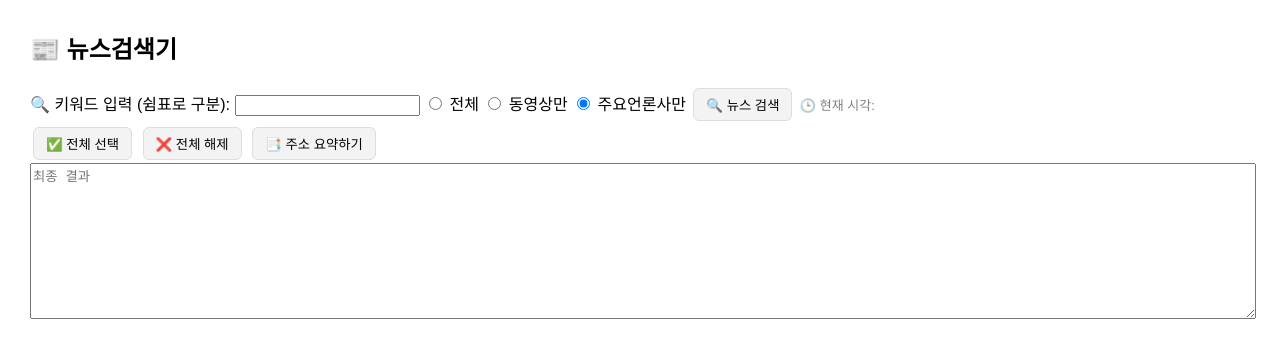
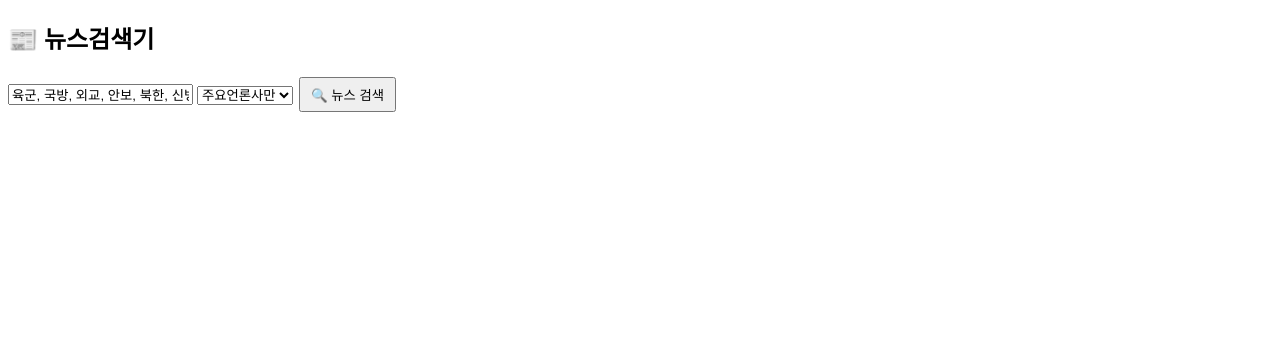
Before and after one commit to jecktya/naver-news-shortener, a FastAPI app: page / in a window 1280 px wide. Shown: the top 358 px of the page. Run offline with FastAPI, Linux system fonts and the light colour scheme.

Commit message:
Update news_search.html

```diff
--- a/templates/news_search.html
+++ b/templates/news_search.html
@@ -2,82 +2,78 @@
 <html lang="ko">
 <head>
     <meta charset="UTF-8">
-    <title>📰 뉴스검색기</title>
+    <title>뉴스검색기</title>
     <style>
-        body { font-family: "맑은 고딕", "Malgun Gothic", Arial, sans-serif; margin:30px;}
-        .btn { margin:3px; padding: 6px 12px; border-radius:6px; border:1px solid #ddd; background:#f3f3f3; cursor:pointer; }
-        .article-block { border-bottom:1px solid #eee; margin:10px 0; padding:10px 0; }
-        .gray { color:gray; font-size:13px;}
-        .textarea { width:100%; min-height:150px;}
+        textarea { width: 100%; min-height: 200px; }
+        .article-item { margin-bottom: 10px; border-bottom:1px solid #eee; padding: 5px;}
+        .btn { padding: 6px 10px; margin:2px; }
     </style>
 </head>
 <body>
     <h2>📰 뉴스검색기</h2>
     <form method="post" action="/search">
-        <label>🔍 키워드 입력 (쉼표로 구분):</label>
-        <input type="text" name="keywords" value="{{keywords}}">
-        <label>
-            <input type="radio" name="search_mode" value="전체" {% if search_mode=="전체" %}checked{% endif %}> 전체
-        </label>
-        <label>
-            <input type="radio" name="search_mode" value="동영상만" {% if search_mode=="동영상만" %}checked{% endif %}> 동영상만
-        </label>
-        <label>
-            <input type="radio" name="search_mode" value="주요언론사만" {% if search_mode=="주요언론사만" %}checked{% endif %}> 주요언론사만
-        </label>
-        <button class="btn" type="submit">🔍 뉴스 검색</button>
-        <span class="gray">🕒 현재 시각: {{now}}</span>
+        <input type="text" name="input_keywords" value="{{def_keywords}}">
+        <select name="search_mode">
+            <option value="전체" {% if search_mode=="전체" %}selected{% endif %}>전체</option>
+            <option value="주요언론사만" {% if search_mode=="주요언론사만" %}selected{% endif %}>주요언론사만</option>
+        </select>
+        <button type="submit" class="btn">🔍 뉴스 검색</button>
     </form>
-    {% if debug_msgs %}
-        <div style="color:tomato;">
-            {% for msg in debug_msgs %}
-                <div>{{msg}}</div>
-            {% endfor %}
-        </div>
-    {% endif %}
-    <form id="shorten-form" method="post" action="/shorten">
-        <input type="hidden" id="shorten_urls" name="urls">
-        <input type="hidden" id="shorten_presses" name="presses">
-        <input type="hidden" name="keywords" value="{{keywords}}">
-        <input type="hidden" name="search_mode" value="{{search_mode}}">
-        <div>
-            <button type="button" class="btn" onclick="selectAll(true)">✅ 전체 선택</button>
-            <button type="button" class="btn" onclick="selectAll(false)">❌ 전체 해제</button>
-            <button type="submit" class="btn">📑 주소 요약하기</button>
-        </div>
-        {% for a in results %}
-        <div class="article-block">
-            <label>
-                <input type="checkbox" name="selected" value="{{a.url}}" data-press="{{a.press}}" checked>
-                <b>{{a.title}}</b> <span class="gray">({{a.press}})</span>
-            </label>
-            <div class="gray">🕒 {{a.pubdate.strftime('%Y-%m-%d %H:%M')}} | 키워드: {{a.matched|join(', ')}}</div>
-            <a href="{{a.url}}" target="_blank">📎 기사 바로보기</a>
+    <br>
+    {% if articles %}
+    <form method="post" action="/shorten" id="copyForm">
+        <button type="button" class="btn" onclick="selectAll(true)">✅ 전체 선택</button>
+        <button type="button" class="btn" onclick="selectAll(false)">❌ 전체 해제</button>
+        <button type="button" class="btn" onclick="copySelected()">📋 선택 복사</button>
+        <button type="submit" class="btn">주소변환하기</button>
+        <div id="articleList">
+        {% for a in articles %}
+        <div class="article-item">
+            <input type="checkbox" name="selected" value="{{a.url}}" data-title="{{a.title}}" data-press="{{a.press}}" checked>
+            <b>{{a.title}}</b> ({{a.press}})
+            <div style="color:gray;font-size:12px;">🕒 {{a.pubdate.strftime('%Y-%m-%d %H:%M')}} | 키워드: {{a.matched|join(', ')}}</div>
+            <a href="{{a.url}}" target="_blank">[기사 보기]</a>
         </div>
         {% endfor %}
-        <div>
-            <textarea class="textarea" id="final_txt" readonly placeholder="최종 결과">{{final_txt}}</textarea>
         </div>
-        {% if short_urls %}
-            <h3>단축주소 결과</h3>
-            <textarea rows="8" style="width:100%;">{{short_urls|join('\n')}}</textarea>
-        {% endif %}
+        <input type="hidden" name="selected_keys" id="selected_keys">
+        <input type="hidden" name="titles" id="titles">
+        <input type="hidden" name="presses" id="presses">
+        <textarea id="final_txt"></textarea>
     </form>
     <script>
+        function updateTextarea() {
+            let out = [], urls=[], titles=[], presses=[];
+            document.querySelectorAll("input[name='selected']:checked").forEach(chk=>{
+                let title = chk.dataset.title || chk.value;
+                let press = chk.dataset.press || '';
+                out.push("■ " + title + " (" + press + ")\n" + chk.value);
+                urls.push(chk.value);
+                titles.push(title);
+                presses.push(press);
+            });
+            document.getElementById('final_txt').value = out.join('\n\n');
+            document.getElementById('selected_keys').value = urls.join('\n');
+            document.getElementById('titles').value = titles.join('\n');
+            document.getElementById('presses').value = presses.join('\n');
+        }
+        document.querySelectorAll("input[name='selected']").forEach(chk=>{
+            chk.addEventListener('change', updateTextarea);
+        });
         function selectAll(flag){
-            document.querySelectorAll("input[name='selected']").forEach(chk=>chk.checked=flag);
+            document.querySelectorAll("input[name='selected']").forEach(chk=>{
+                chk.checked=flag;
+            });
+            updateTextarea();
         }
-        document.getElementById("shorten-form").onsubmit = function() {
-            let urls = [];
-            let presses = [];
-            document.querySelectorAll("input[name='selected']:checked").forEach(chk=>{
-                urls.push(chk.value);
-                presses.push(chk.dataset.press);
-            });
-            document.getElementById('shorten_urls').value = urls.join(',');
-            document.getElementById('shorten_presses').value = presses.join(',');
-            return true;
+        function copySelected() {
+            updateTextarea();
+            document.getElementById('final_txt').select();
+            document.execCommand('copy');
+            alert("복사되었습니다.");
         }
+        updateTextarea();
     </script>
+    {% endif %}
 </body>
 </html>
```
